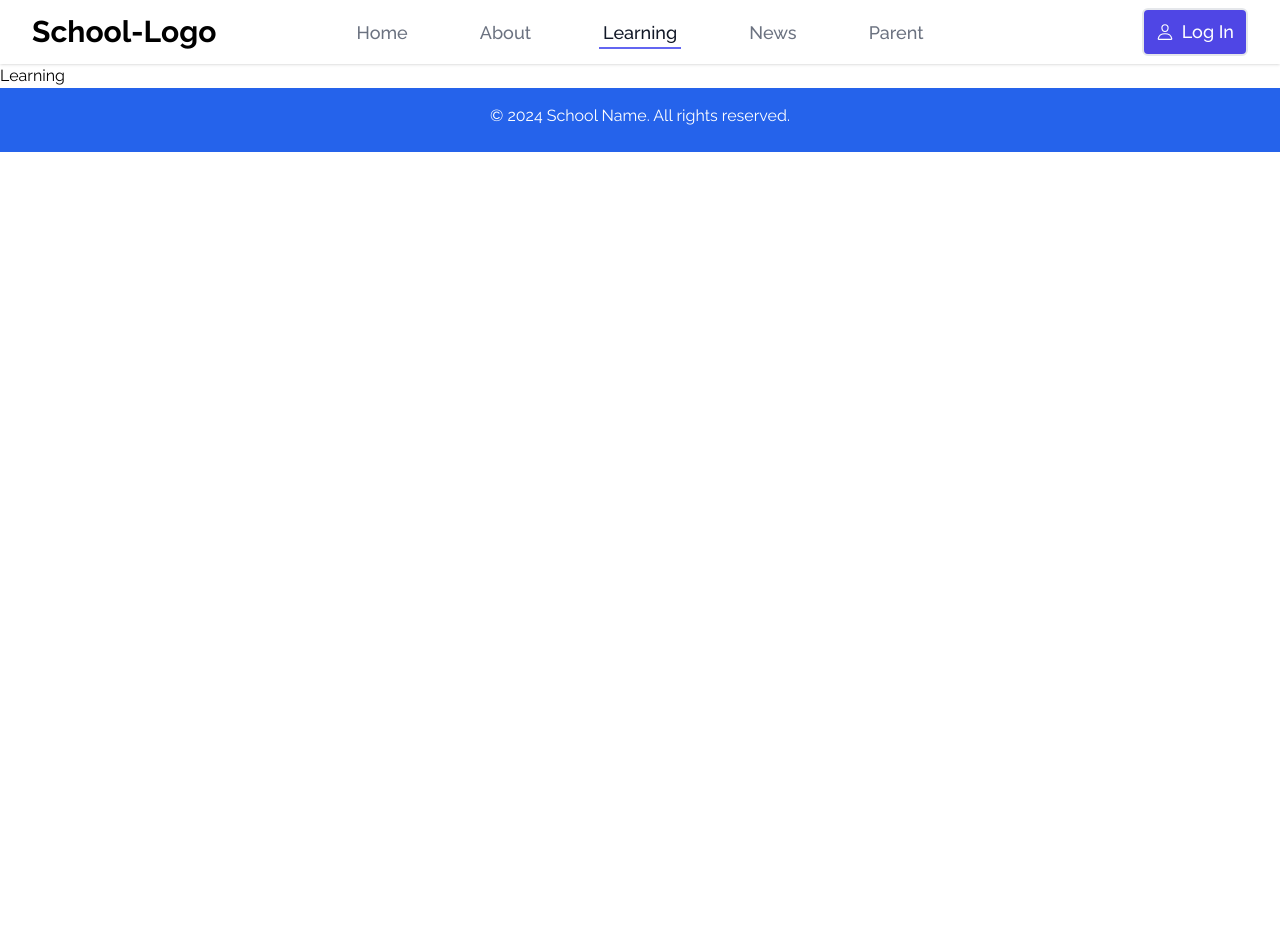
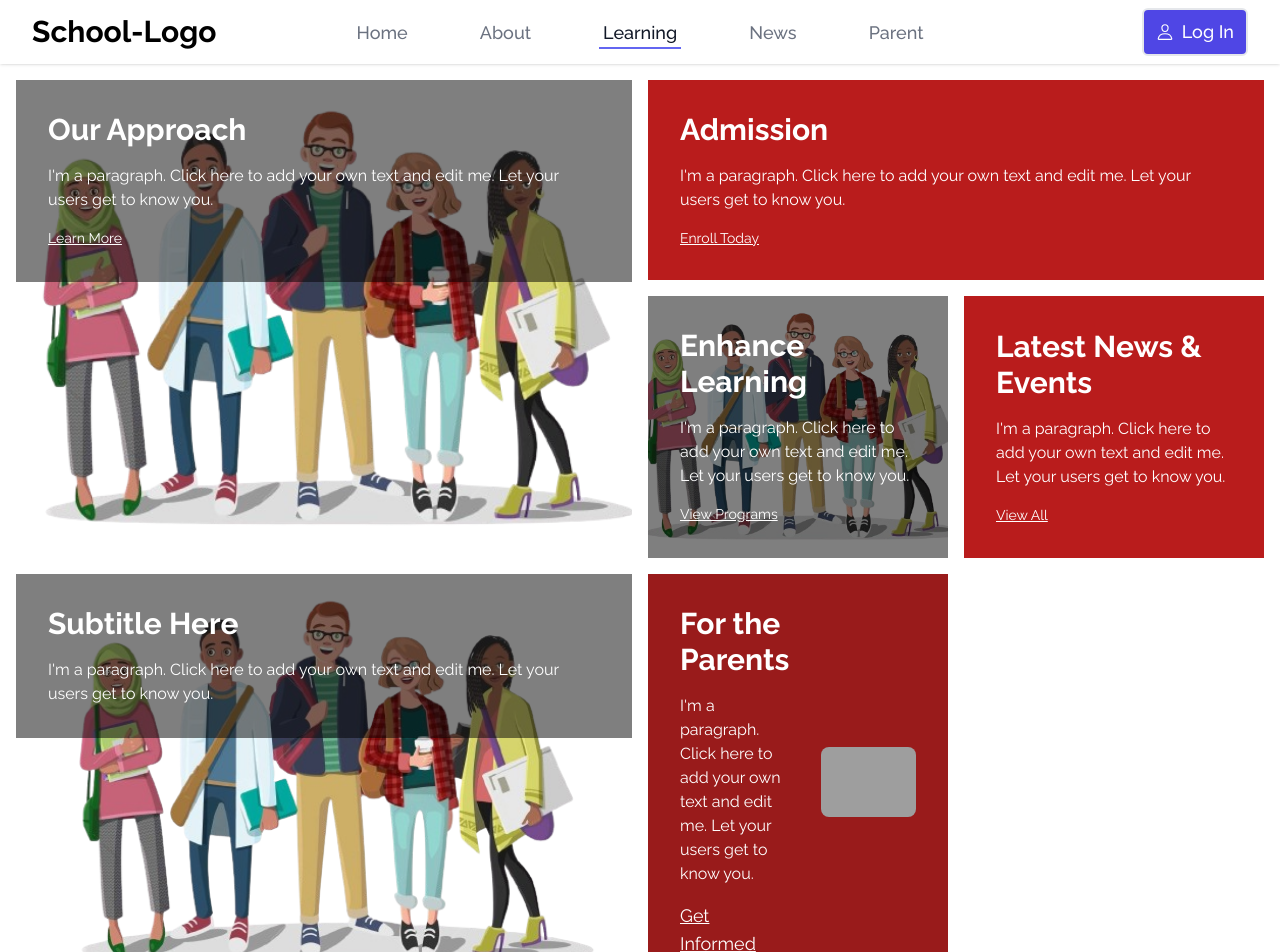
Before and after one commit to Siddh07/School-template, a React (Vite) app: page /School/learning in a window 1280 px wide. Shown: the top 952 px of the page. Before the commit the page ends 800 px from the top, so only its background shows below. Built offline with nearby package versions, Linux system fonts and the light colour scheme; grey boxes are pictures that could not be loaded; the HTML template or start-up script is replaced by a standard one.

Commit message:
Draft Layout

```diff
--- a/src/components/Layout.jsx
+++ b/src/components/Layout.jsx
@@ -1,11 +1,55 @@
-import React from 'react'
+// src/Layout.js
+import React from 'react';
 
 const Layout = () => {
-  return (
-    <div>
+    return (
+        <div className="grid grid-cols-4 gap-4 p-4">
+            <div className="col-span-2 row-span-2 bg-cover bg-center" style={{ backgroundImage: `url('./src/assets/bg-home.png')` }}>
+                <div className="p-8 text-white bg-black bg-opacity-50">
+                    <h2 className="text-3xl font-bold mb-4">Our Approach</h2>
+                    <p>I'm a paragraph. Click here to add your own text and edit me. Let your users get to know you.</p>
+                    <a href="#" className="mt-4 inline-block text-sm underline">Learn More</a>
+                </div>
+            </div>
+            <div className="col-span-2 bg-red-700 p-8 text-white flex flex-col justify-center">
+                <h2 className="text-3xl font-bold mb-4">Admission</h2>
+                <p>I'm a paragraph. Click here to add your own text and edit me. Let your users get to know you.</p>
+                <a href="#" className="mt-4 inline-block text-sm underline">Enroll Today</a>
+            </div>
+            <div className="bg-cover bg-center" style={{ backgroundImage: `url('./src/assets/bg-home.png')` }}>
+                <div className="p-8 text-white bg-black bg-opacity-50">
+                    <h2 className="text-3xl font-bold mb-4">Enhance Learning</h2>
+                    <p>I'm a paragraph. Click here to add your own text and edit me. Let your users get to know you.</p>
+                    <a href="#" className="mt-4 inline-block text-sm underline">View Programs</a>
+                </div>
+            </div>
+            <div className="bg-red-700 p-8 text-white flex flex-col justify-center">
+                <h2 className="text-3xl font-bold mb-4">Latest News & Events</h2>
+                <p>I'm a paragraph. Click here to add your own text and edit me. Let your users get to know you.</p>
+                <a href="#" className="mt-4 inline-block text-sm underline">View All</a>
+            </div>
+            <div className="col-span-2 bg-cover bg-center" style={{ backgroundImage: `url('./src/assets/bg-home.png')` }}>
+                <div className="p-8 text-white bg-black bg-opacity-50">
+                    <h2 className="text-3xl font-bold mb-4">Subtitle Here</h2>
+                    <p>I'm a paragraph. Click here to add your own text and edit me. Let your users get to know you.</p>
+                </div>
+            </div>
+            <div className="flex flex-col md:flex-row bg-red-800 p-8 text-white">
+                <div className="flex-1 flex flex-col justify-center items-start">
+                    <h1 className="text-3xl font-bold mb-4">For the Parents</h1>
+                    <p className="mb-4">I'm a paragraph. Click here to add your own text and edit me. Let your users get to know you.</p>
+                    <a href="#" className="text-lg underline">Get Informed</a>
+                </div>
+                <div className="flex-1 mt-8 md:mt-0 md:ml-8 flex justify-center items-center">
+                    <img src="/path-to-your-image.png" alt="Students with tablets" className="rounded-lg" />
+                </div>
+            </div>
+        </div>
 
-    </div>
-  )
-}
 
-export default Layout
+
+
+    );
+};
+
+export default Layout;
--- a/src/components/Learning.jsx
+++ b/src/components/Learning.jsx
@@ -1,9 +1,13 @@
-import React from 'react'
-
+import React from 'react';
+import Layout from './Layout';
 const Learning = () => {
   return (
-    <div>Learning</div>
-  )
+    <div>
+
+      <Layout />
+
+    </div>
+  );
 }
 
 export default Learning
```
Also changed, not shown: src/components/SchoolsEvents.jsx (line endings or trailing spaces).
